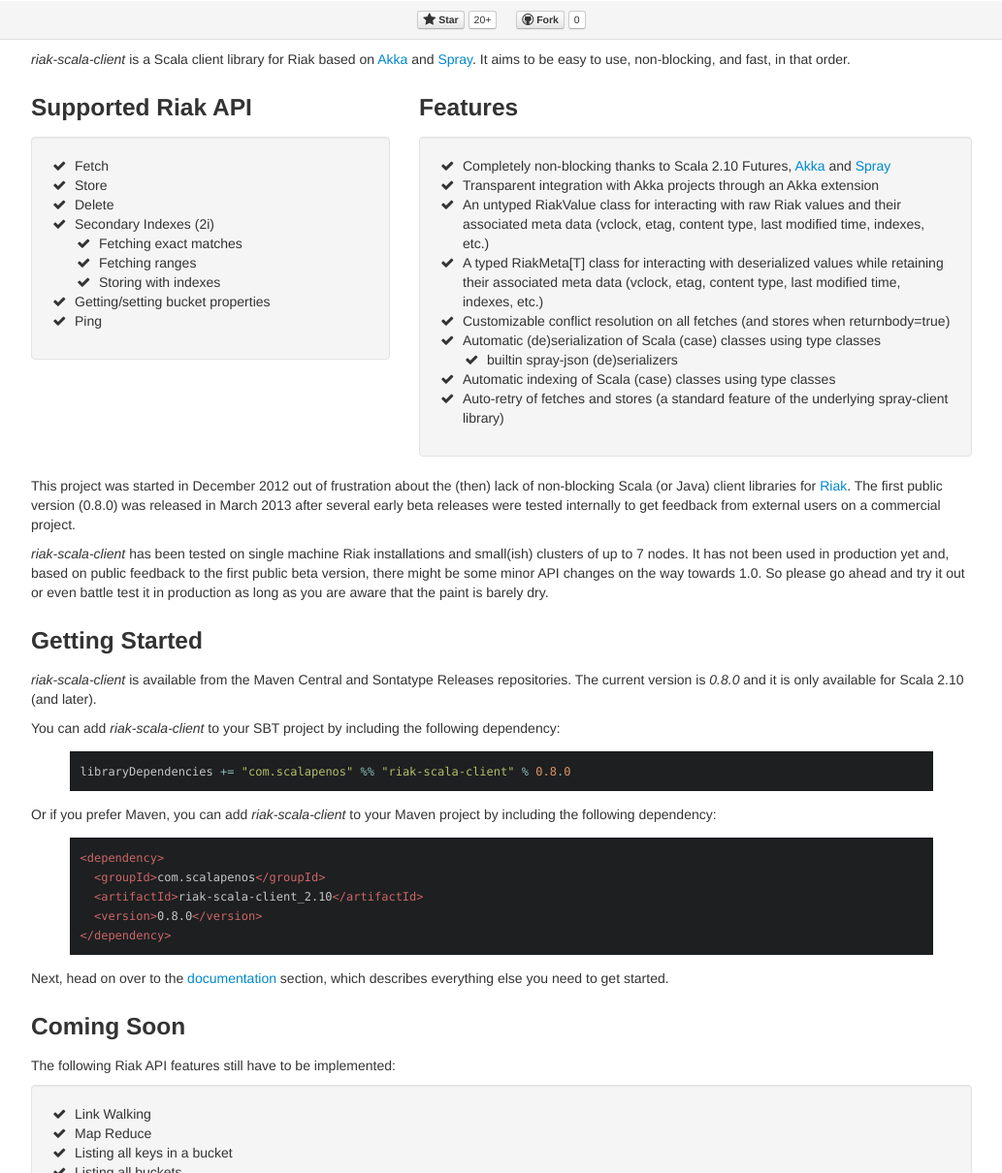
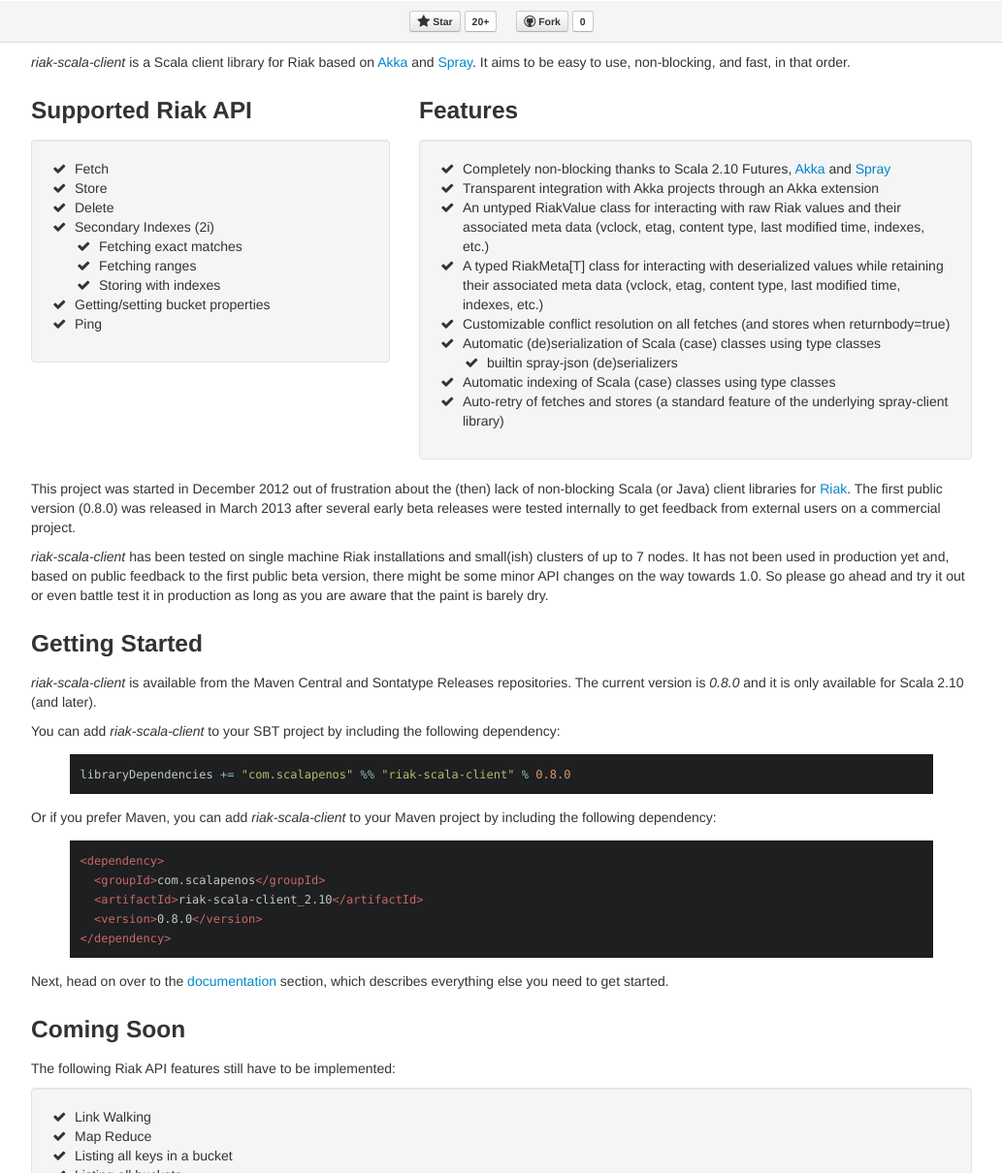
Before and after one commit to agemooij/riak-scala-client, a Jekyll site: the page built from index.html, in a window 1280 px wide and 1400 px high. Shown: the part 190-1400 px from the top of the window at 97% size, without its empty margins (123-1156 px from the left). Built offline with Jekyll 4.4.1, drawn with Linux system fonts in a browser that asks for light colours; nearby versions of some CDN libraries.

Commit message:
Some CSS tweaks for the social buttons

```diff
--- a/css/docs.css
+++ b/css/docs.css
@@ -248,6 +248,7 @@
   padding-left: 0;
   list-style: none;
 }
+
 .bs-docs-social-buttons li {
   display: inline-block;
   padding: 5px 8px;
@@ -258,13 +259,13 @@
 
 .bs-docs-social-buttons .count.btn {
   background: #fff;
-  font-weight: normal;
+  font-weight: bold;
 }
 
 .bs-docs-social-buttons .btn {
   font-weight: bold;
-  padding: 0 5px;
-  line-height: 17px;
+  padding: 0 7px;
+  line-height: 20px;
 }
 
 
```
